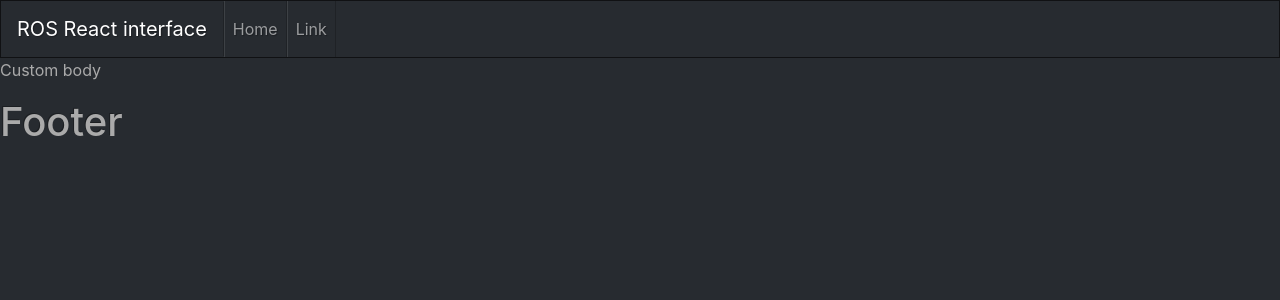
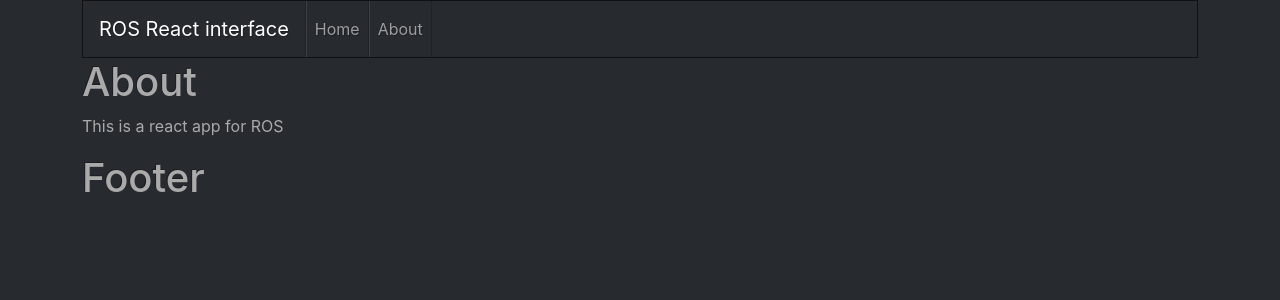
Before and after one commit to dudasdavid/ros-react-interface, a React (Create React App) app: page /about in a window 1280 px wide. Shown: the top 300 px of the page. Built offline with nearby package versions, Linux system fonts and the light colour scheme.

Commit message:
Add custom header with home and about pages and react-router-dom

```diff
--- a/package.json
+++ b/package.json
@@ -9,6 +9,7 @@
     "react": "^17.0.2",
     "react-bootstrap": "^1.6.1",
     "react-dom": "^17.0.2",
+    "react-router-dom": "^5.2.0",
     "react-scripts": "4.0.3",
     "web-vitals": "^1.1.2"
   },
--- a/src/App.js
+++ b/src/App.js
@@ -1,6 +1,7 @@
 import CustomHeader from "./components/CustomHeader.jsx"
 import CustomFooter from "./components/CustomFooter.jsx"
 import CustomBody from "./components/CustomBody.jsx"
+
 
 function App() {
   return (
--- /dev/null
+++ b/src/components/About.jsx
@@ -0,0 +1,11 @@
+import React, { Component } from 'react';
+
+class About extends Component {
+    render() {
+        return (<div><h1>About</h1>
+            <p>This is a react app for ROS</p>
+        </div>);
+    }
+}
+
+export default About;
--- a/src/components/CustomBody.jsx
+++ b/src/components/CustomBody.jsx
@@ -1,8 +1,19 @@
 import React, { Component } from 'react';
+import { Container } from "react-bootstrap"
+import { Route, BrowserRouter as Router, Switch } from "react-router-dom"
+import Home from "./Home.jsx"
+import About from "./About.jsx"
 
 class CustomBody extends Component {
     render() {
-        return (<p>Custom body</p>);
+        return (<Container>
+            <Router>
+                <Switch>
+                    <Route path="/" exact component={Home}></Route>
+                    <Route path="/about" exact component={About}></Route>
+                </Switch>
+            </Router>
+        </Container >);
     }
 }
 
--- a/src/components/CustomFooter.jsx
+++ b/src/components/CustomFooter.jsx
@@ -1,8 +1,9 @@
 import React, { Component } from 'react';
+import { Container } from "react-bootstrap"
 
 class CustomFooter extends Component {
     render() {
-        return (<h1>Footer</h1>);
+        return (<Container><h1>Footer</h1></Container>);
     }
 }
 
--- a/src/components/CustomHeader.jsx
+++ b/src/components/CustomHeader.jsx
@@ -1,20 +1,20 @@
 import React, { Component } from "react";
-import { Nav, Navbar } from "react-bootstrap"
+import { Container, Nav, Navbar } from "react-bootstrap"
 
 class CustomHeader extends Component {
     render() {
-        return (<Navbar bg="dark" variant="dark" expand="lg" collapseOnSelect>
+        return (<Container><Navbar bg="dark" variant="dark" expand="lg" collapseOnSelect>
             <Navbar.Brand href="#home">ROS React interface</Navbar.Brand>
             <Navbar.Toggle aria-controls="basic-navbar-nav" />
             <Navbar.Collapse id="basic-navbar-nav">
                 <Nav className="mr-auto">
-                    <Nav.Link href="#home">Home</Nav.Link>
-                    <Nav.Link href="#link">Link</Nav.Link>
+                    <Nav.Link href="/">Home</Nav.Link>
+                    <Nav.Link href="/about">About</Nav.Link>
 
                 </Nav>
 
             </Navbar.Collapse>
-        </Navbar>);
+        </Navbar></Container>);
     }
 }
 
--- /dev/null
+++ b/src/components/Home.jsx
@@ -0,0 +1,9 @@
+import React, { Component } from 'react';
+
+class Home extends Component {
+    render() {
+        return (<div><h1>Home</h1></div>);
+    }
+}
+
+export default Home;
```
Also changed, not shown: 1 other file (tests, documents, lock files or other folders).
